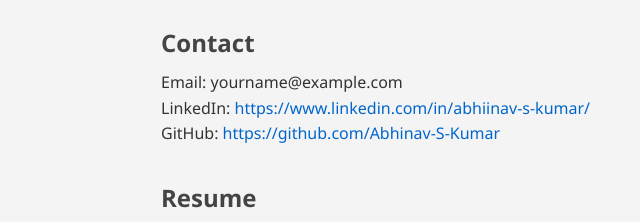
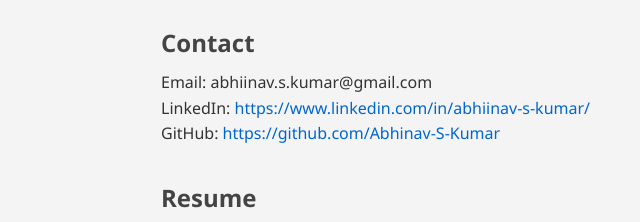
Before and after one commit to Abhinav-S-Kumar/portfolio, a plain HTML site: page index.html in a window 1280 px wide. Shown: the part 723-945 px from the top of the page, 45-685 px from the left. Drawn offline with Linux system fonts and the light colour scheme.

Commit message:
Update index.html

```diff
--- a/index.html
+++ b/index.html
@@ -42,7 +42,7 @@
 
   <section class="contact container">
     <h2>Contact</h2>
-    <p>Email: yourname@example.com</p>
+    <p>Email: abhiinav.s.kumar@gmail.com</p>
     <p>LinkedIn: <a href="#">https://www.linkedin.com/in/abhiinav-s-kumar/</a></p>
     <p>GitHub: <a href="#">https://github.com/Abhinav-S-Kumar</a></p>
 
```
